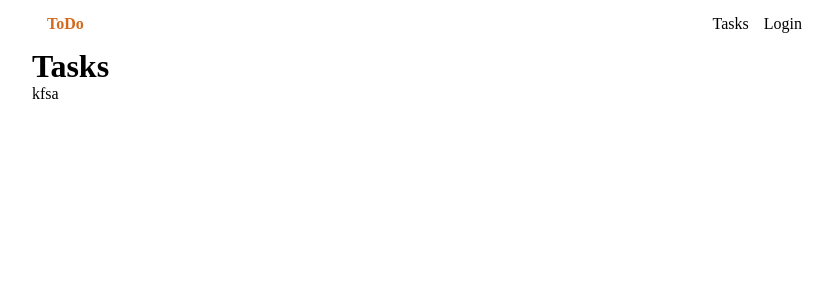
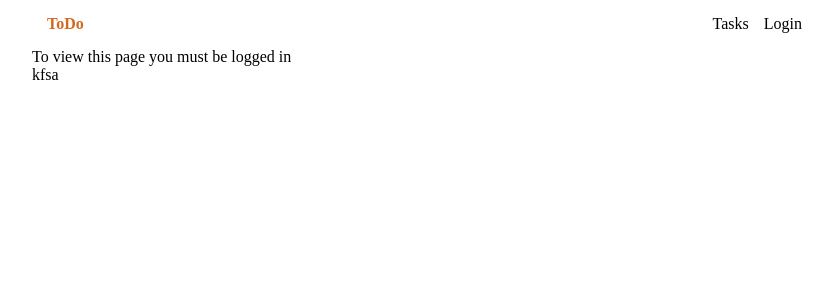
Before and after one commit to cowboboy/SimpleToDo, a React (Vite) app in the folder client/: page /tasks in a window 1280 px wide. Shown: the top 300 px of the page, without its empty margins (208-1040 px from the left). Built offline with nearby package versions, Linux system fonts and the light colour scheme.

Commit message:
add protected root

```diff
--- a/client/src/App.tsx
+++ b/client/src/App.tsx
@@ -8,6 +8,7 @@ import { useAppDispatch } from './store/hooks';
 import { AuthService } from './services/auth.service';
 import { login, logout } from './store/userSlice';
 import {useEffect} from 'react'
+import { ProtectedRoot } from './components/ProtectedRoot';
 
 const router = createBrowserRouter([
     {
@@ -17,7 +18,11 @@ const router = createBrowserRouter([
       children: [
         {
           path: "tasks",
-          element: <Tasks/>
+          element: (
+            <ProtectedRoot>
+                <Tasks/>
+            </ProtectedRoot>
+          )
         },
         {
           index: true,
@@ -39,7 +44,6 @@ export const App = () => {
             if (token) {
                 const user = await AuthService.getMe()
 
-                console.log(user)
                 if (user) {
                     dispatch(login({name: user.name, token}))
                 } else {
--- /dev/null
+++ b/client/src/components/ProtectedRoot.tsx
@@ -0,0 +1,21 @@
+import {FC} from 'react'
+import { useAuth } from '../hooks/useAuth'
+
+interface Props {
+    children: JSX.Element
+}
+
+export const ProtectedRoot: FC<Props> = ({children}) => {
+    const isAuth = useAuth()
+
+    return (
+        <div>
+            {isAuth ? (
+                    children
+                ) :
+                (
+                    <div>To view this page you must be logged in</div>
+                )}
+        </div>
+    )
+}
```
